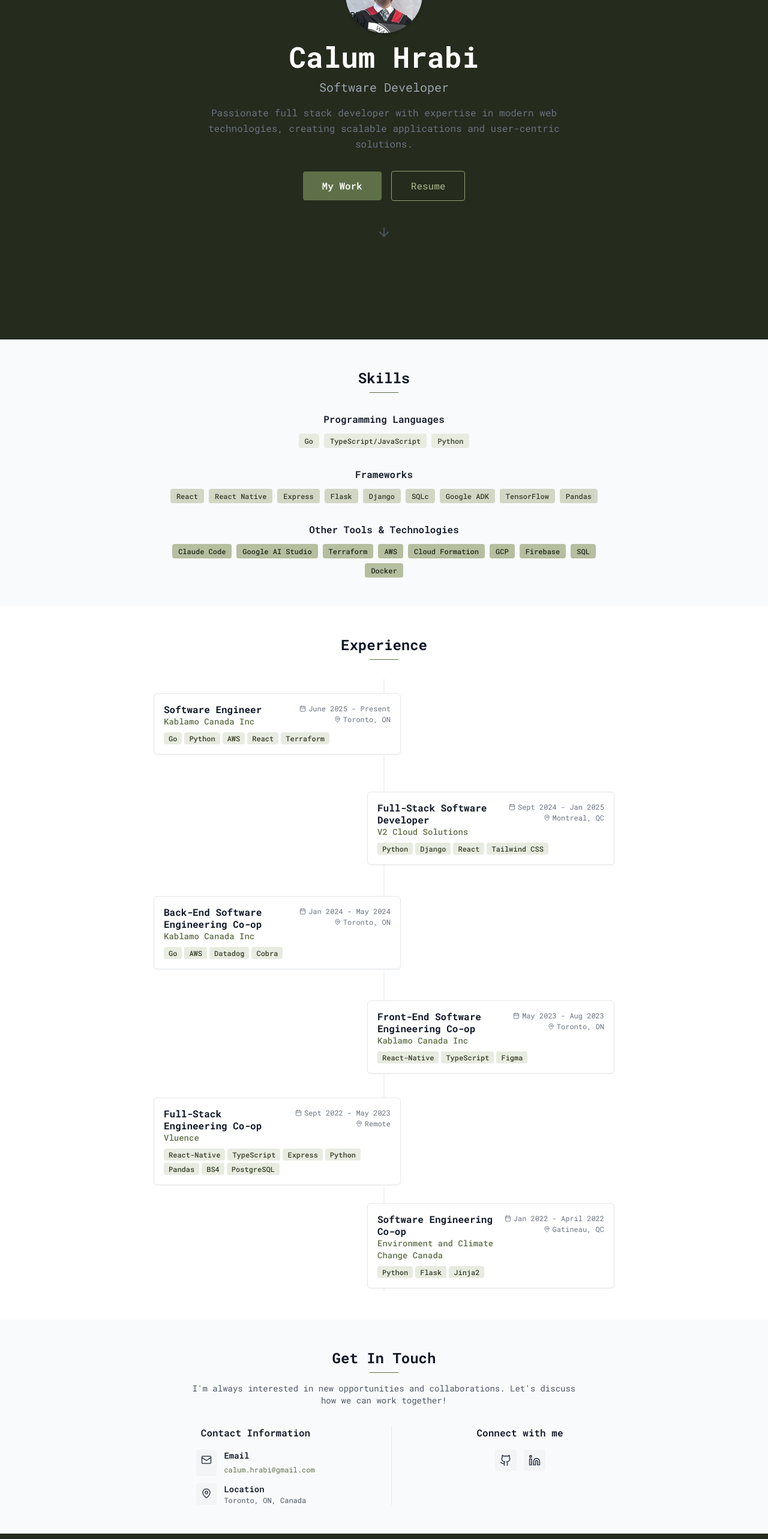
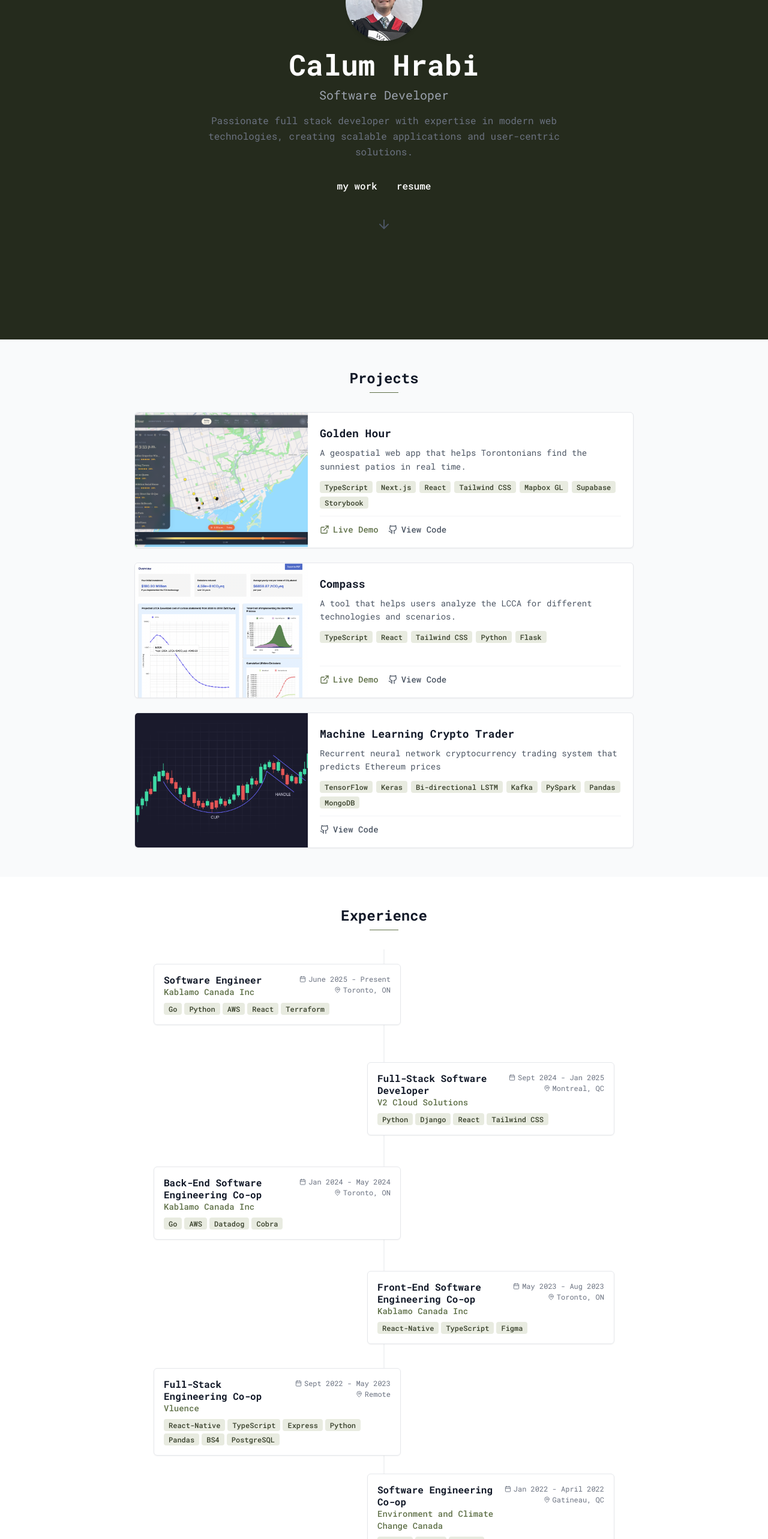
Before and after one commit to cmhrabi/cmhrabi.github.io, a React (Vite) app: page / in a window 1280 px wide. Shown: the part 234-2800 px from the top of the page at 60% size. Built offline with nearby package versions, Linux system fonts and the light colour scheme.

Commit message:
Minimilist

```diff
--- a/src/App.tsx
+++ b/src/App.tsx
@@ -1,7 +1,6 @@
 import React from 'react';
-import { BrowserRouter as Router, Routes, Route } from 'react-router-dom';
+import { BrowserRouter as Router, Routes, Route, Navigate } from 'react-router-dom';
 import Home from './pages/Home';
-import ProjectsPage from './pages/ProjectsPage';
 import Footer from './components/Footer';
 
 function App() {
@@ -10,7 +9,7 @@ function App() {
       <div className="min-h-screen">
         <Routes>
           <Route path="/" element={<Home />} />
-          <Route path="/projects" element={<ProjectsPage />} />
+          <Route path="/projects" element={<Navigate to="/#projects" replace />} />
         </Routes>
         <Footer />
       </div>
--- a/src/components/Contact.tsx
+++ b/src/components/Contact.tsx
@@ -1,74 +1,36 @@
 import React from 'react';
-import { Mail, MapPin, Github, Linkedin } from 'lucide-react';
 import { personalInfo } from '../data/portfolio';
+
+const linkClass =
+  'text-gray-600 hover:text-gray-900 underline-offset-4 hover:underline text-sm font-medium transition-colors';
 
 const Contact = () => {
   return (
     <section id="contact" className="py-12 bg-gray-50">
       <div className="max-w-4xl mx-auto px-4 sm:px-6 lg:px-8">
-        <div className="text-center mb-8">
-          <h2 className="text-2xl font-bold text-gray-900 mb-2">Get In Touch</h2>
-          <div className="w-12 h-px bg-primary-600 mx-auto mb-4"></div>
-          <p className="text-gray-600 max-w-2xl mx-auto text-sm">
-            I'm always interested in new opportunities and collaborations.
-            Let's discuss how we can work together!
-          </p>
-        </div>
-          {/* Contact Information */}
-          <div className="grid grid-cols-2 gap-6">
-
-            <div className="flex flex-col text-center items-center">
-              <h3 className="text-base font-semibold text-gray-900 mb-4">Contact Information</h3>
-              <div className="flex flex-col justify-center space-y-3">
-              <div className="flex">
-                <div className="bg-gray-100 p-2 rounded mr-3">
-                  <Mail className="text-gray-700" size={18} />
-                </div>
-                <div className="text-left">
-                  <h4 className="font-semibold text-gray-900 text-sm">Email</h4>
-                  <a
-                    href={`mailto:${personalInfo.email}`}
-                    className="text-primary-600 hover:text-primary-700 transition-colors text-xs"
-                  >
-                    {personalInfo.email}
+        <div className="flex justify-center gap-8">
+          <a href={`mailto:${personalInfo.email}`} className={linkClass}>
+            email
           </a>
-                </div>
-              </div>
-
-              <div className="flex">
-                <div className="bg-gray-100 p-2 rounded mr-3">
-                  <MapPin className="text-gray-700" size={18} />
-                </div>
-                <div className="text-left">
-                  <h4 className="font-semibold text-gray-900 text-sm">Location</h4>
-                  <p className="text-gray-600 text-xs">{personalInfo.location}</p>
-                </div>
-              </div>
-            </div>
-            </div>
-            {/* Social Links */}
-            <div className="pl-6 border-l border-gray-200 space-y-4 text-center">
-              <h3 className="text-base font-semibold text-gray-900 mb-3">Connect with me</h3>
-              <div className="flex justify-center space-x-3">
           <a
             href={personalInfo.social.github}
             target="_blank"
             rel="noopener noreferrer"
-                  className="bg-gray-100 hover:bg-gray-200 p-2 rounded transition-colors"
+            className={linkClass}
           >
-                  <Github className="text-gray-700" size={20} />
+            github
           </a>
           <a
             href={personalInfo.social.linkedin}
             target="_blank"
             rel="noopener noreferrer"
-                  className="bg-gray-100 hover:bg-gray-200 p-2 rounded transition-colors"
+            className={linkClass}
           >
-                  <Linkedin className="text-gray-700" size={20} />
+            linkedin
           </a>
-              </div>
-            </div>
-
+          <a href={personalInfo.resumeUrl} download className={linkClass}>
+            resume
+          </a>
         </div>
       </div>
     </section>
--- a/src/components/Footer.tsx
+++ b/src/components/Footer.tsx
@@ -3,17 +3,10 @@ import { personalInfo } from '../data/portfolio';
 
 const Footer = () => {
   return (
-    <footer className="bg-primary-900 text-white py-8">
-      <div className="max-w-7xl mx-auto px-4 sm:px-6 lg:px-8">
-        <div className="text-center">
-          <p className="text-gray-400 mb-2">
-            © {new Date().getFullYear()} {personalInfo.name}. All rights reserved.
-          </p>
-          <p className="text-gray-500 text-sm flex items-center justify-center">
-            Made using React & Tailwind CSS
-          </p>
-        </div>
-      </div>
+    <footer className="bg-gray-50 px-4 pb-2 text-right">
+      <p className="text-gray-400 text-[10px]">
+        © {new Date().getFullYear()} {personalInfo.name}
+      </p>
     </footer>
   );
 };
--- a/src/components/Hero.tsx
+++ b/src/components/Hero.tsx
@@ -1,5 +1,4 @@
 import React from 'react';
-import { Link } from 'react-router-dom';
 import { ArrowDown } from 'lucide-react';
 import { personalInfo } from '../data/portfolio';
 
@@ -14,7 +13,7 @@ const Hero = () => {
   return (
     <section id="hero" className="min-h-screen flex items-center justify-center bg-primary-900 relative">
       <div className="max-w-4xl mx-auto px-4 sm:px-6 lg:px-8">
-        <div className="text-center">
+        <div className="text-center motion-safe:animate-zoom-in">
           <div className="mb-8">
             <img
               src={personalInfo.avatar}
@@ -32,24 +31,24 @@ const Hero = () => {
             </p>
           </div>
 
-          <div className="flex flex-col sm:flex-row gap-4 justify-center items-center mb-10">
-            <Link
-              to="/projects"
-              className="bg-primary-600 hover:bg-primary-700 text-white px-8 py-3 rounded text-base font-medium transition-colors flex items-center gap-2"
+          <div className="flex gap-8 justify-center items-center mb-10">
+            <button
+              onClick={() => scrollToSection('projects')}
+              className="text-white hover:text-gray-300 underline-offset-4 hover:underline text-base font-medium transition-colors"
             >
-              My Work
-            </Link>
+              my work
+            </button>
             <a
               href={personalInfo.resumeUrl}
               download
-              className="border border-primary-400 text-primary-400 hover:bg-primary-400 hover:text-white px-8 py-3 rounded text-base font-medium transition-colors flex items-center gap-2"
+              className="text-white hover:text-gray-300 underline-offset-4 hover:underline text-base font-medium transition-colors"
             >
-              Resume
+              resume
             </a>
           </div>
 
           <button
-            onClick={() => scrollToSection('about')}
+            onClick={() => scrollToSection('projects')}
             className="text-gray-600 hover:text-gray-400 transition-colors"
           >
             <ArrowDown size={24} />
--- a/src/components/Projects.tsx
+++ b/src/components/Projects.tsx
@@ -140,8 +140,13 @@ const Projects = () => {
   };
 
   return (
-    <section id="projects" className="py-12 bg-transparent">
+    <section id="projects" className="py-12 bg-gray-50">
       <div className="max-w-4xl mx-auto px-4 sm:px-6 lg:px-8">
+        <div className="text-center mb-8">
+          <h2 className="text-2xl font-bold text-gray-900 mb-2">Projects</h2>
+          <div className="w-12 h-px bg-primary-600 mx-auto"></div>
+        </div>
+
         {/* All Projects */}
         <div className="flex flex-col gap-6">
           {projects.map((project) => (
--- a/src/pages/Home.tsx
+++ b/src/pages/Home.tsx
@@ -1,6 +1,7 @@
 import React from 'react';
 import Hero from '../components/Hero';
-import About from '../components/About';
+// import About from '../components/About';
+import Projects from '../components/Projects';
 import Experience from '../components/Experience';
 import Contact from '../components/Contact';
 
@@ -8,7 +9,9 @@ const Home = () => {
   return (
     <>
       <Hero />
-      <About />
+      {/* Skills section hidden for now — uncomment (and the import above) to restore */}
+      {/* <About /> */}
+      <Projects />
       <Experience />
       <Contact />
     </>
--- a/src/pages/ProjectsPage.tsx
+++ /dev/null
@@ -1,37 +0,0 @@
-import React from 'react';
-import { Link } from 'react-router-dom';
-import { ArrowLeft } from 'lucide-react';
-import Projects from '../components/Projects';
-
-const ProjectsPage = () => {
-  return (
-    <div className="min-h-screen bg-gray-50">
-      {/* Page Header */}
-      <div className="bg-primary-900 pt-16 pb-16">
-        <div className="max-w-4xl mx-auto px-4 sm:px-6 lg:px-8">
-          <Link
-            to="/"
-            className="inline-flex items-center text-sm text-gray-400 hover:text-white transition-colors mb-6"
-          >
-            <ArrowLeft size={16} className="mr-1" />
-            Back to Home
-          </Link>
-          <h1 className="text-3xl md:text-4xl font-bold text-white mb-3">
-            My Projects
-          </h1>
-          <p className="text-gray-400 text-base max-w-2xl">
-            A collection of projects showcasing my skills in full stack development,
-            problem-solving, and building user-centric applications.
-          </p>
-        </div>
-      </div>
-
-      {/* Projects Content */}
-      <div className="pb-12">
-        <Projects />
-      </div>
-    </div>
-  );
-};
-
-export default ProjectsPage;
--- a/tailwind.config.js
+++ b/tailwind.config.js
@@ -28,6 +28,15 @@ export default {
           900: '#252b1d',
         },
       },
+      keyframes: {
+        'zoom-in': {
+          '0%': { opacity: '0', transform: 'scale(0.95)' },
+          '100%': { opacity: '1', transform: 'scale(1)' },
+        },
+      },
+      animation: {
+        'zoom-in': 'zoom-in 0.7s ease-out both',
+      },
       fontFamily: {
         sans: ['Roboto Mono', 'monospace'],
       },
```
Lines whose indentation alone changed are shown as unchanged.
